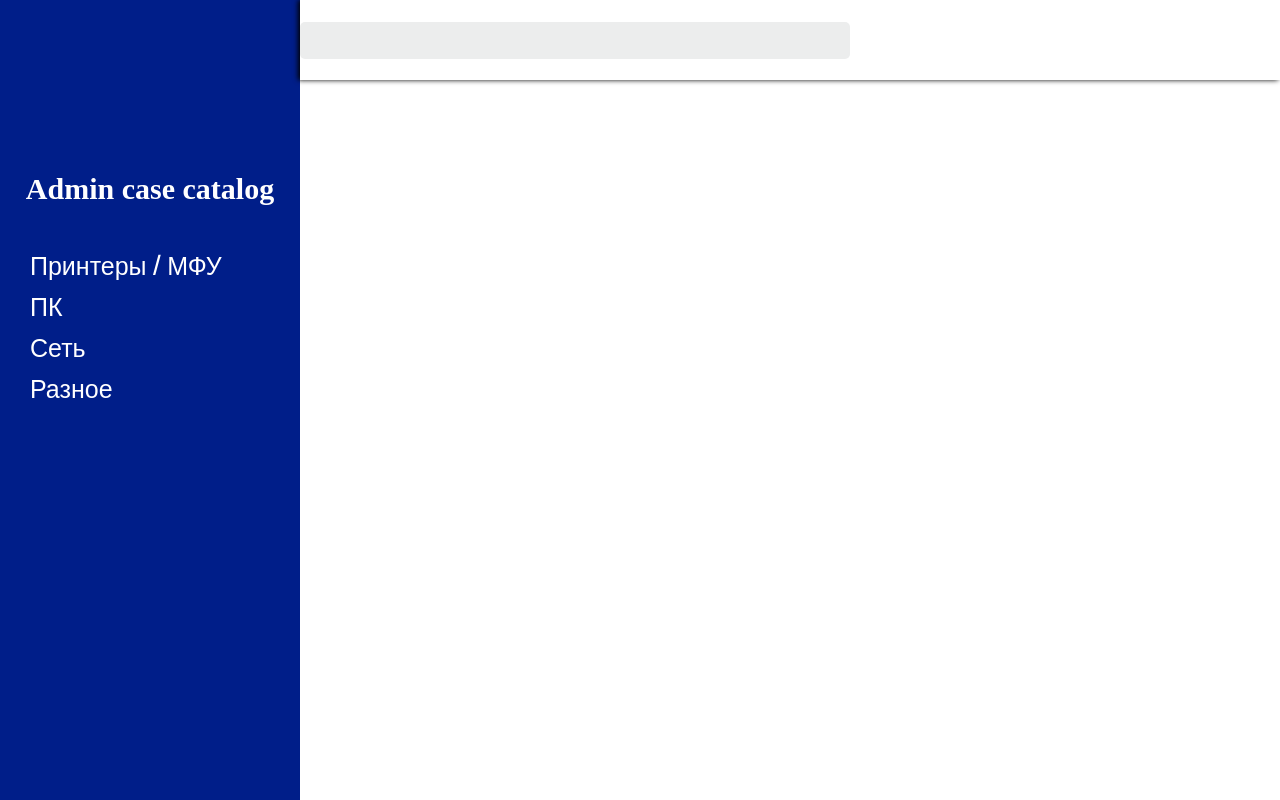
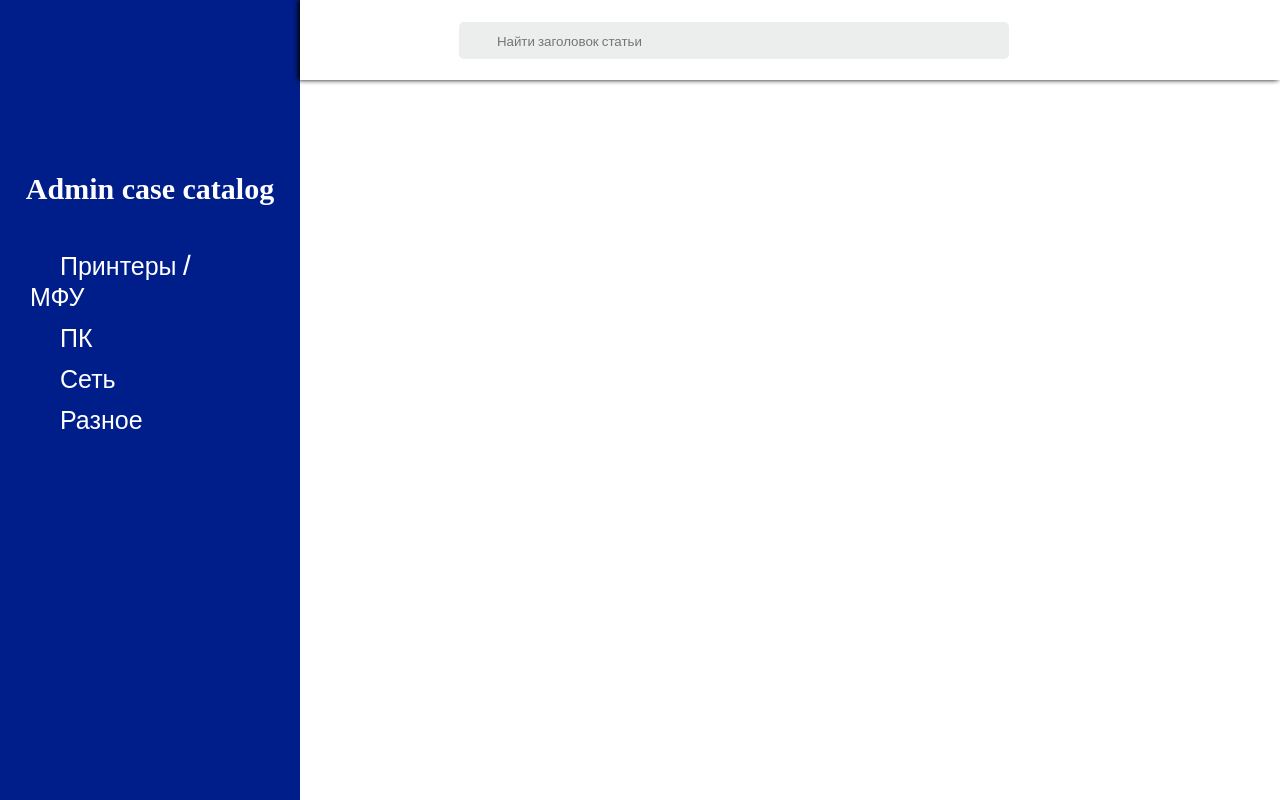
Before and after one commit to beenar-0/Admin-wiki, a plain HTML site: page index.html in a window 1280 px wide. Drawn offline with nearby package versions, Linux system fonts and the light colour scheme; a web font is replaced by a local one.

Commit message:
feat: add correct search-bar markup

```diff
--- a/index.html
+++ b/index.html
@@ -21,10 +21,10 @@
                 <h1 class="aside-title">Admin case catalog</h1>
                 <nav class="nav">
                     <ul class="categories">
-                        <li class="category-item">Принтеры / МФУ</li>
-                        <li class="category-item">ПК</li>
-                        <li class="category-item">Сеть</li>
-                        <li class="category-item">Разное</li>
+                        <li class="category-item printers">Принтеры / МФУ</li>
+                        <li class="category-item pc">ПК</li>
+                        <li class="category-item lan">Сеть</li>
+                        <li class="category-item box">Разное</li>
                     </ul>
                 </nav>
             </aside>
@@ -32,12 +32,16 @@
         <div class="header-main-wrapper">
             <div class="header-container">
                 <header class="header">
-                    <div class="search-bar">
-                        <div class="search-logo">
+                    <div class="search-container">
+                        <div class="btn-container">
+                                <button type="submit" class="search-logo"></button>
                         </div>
+                        <label class="search-line">
+                            <input type="search" placeholder="Найти заголовок статьи" autocomplete="off" autofocus
+                                   class="search-bar">
+                        </label>
                     </div>
                     <div class="gear-logo">
-
                     </div>
                 </header>
             </div>
```
